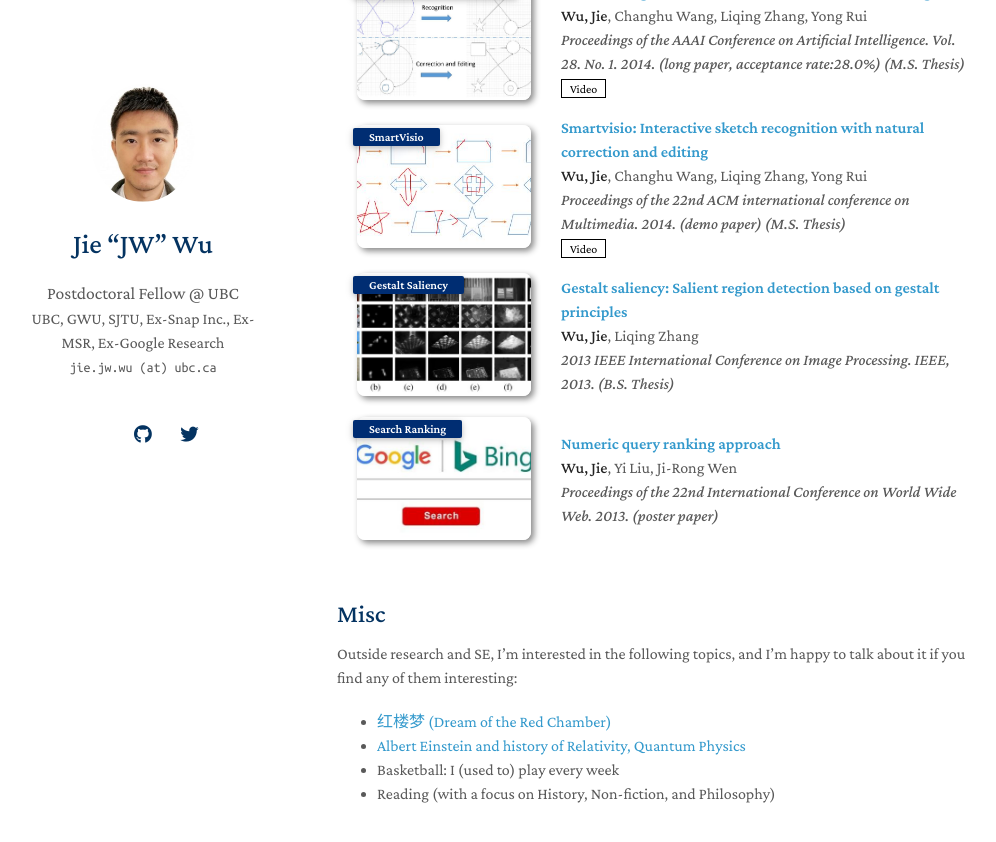
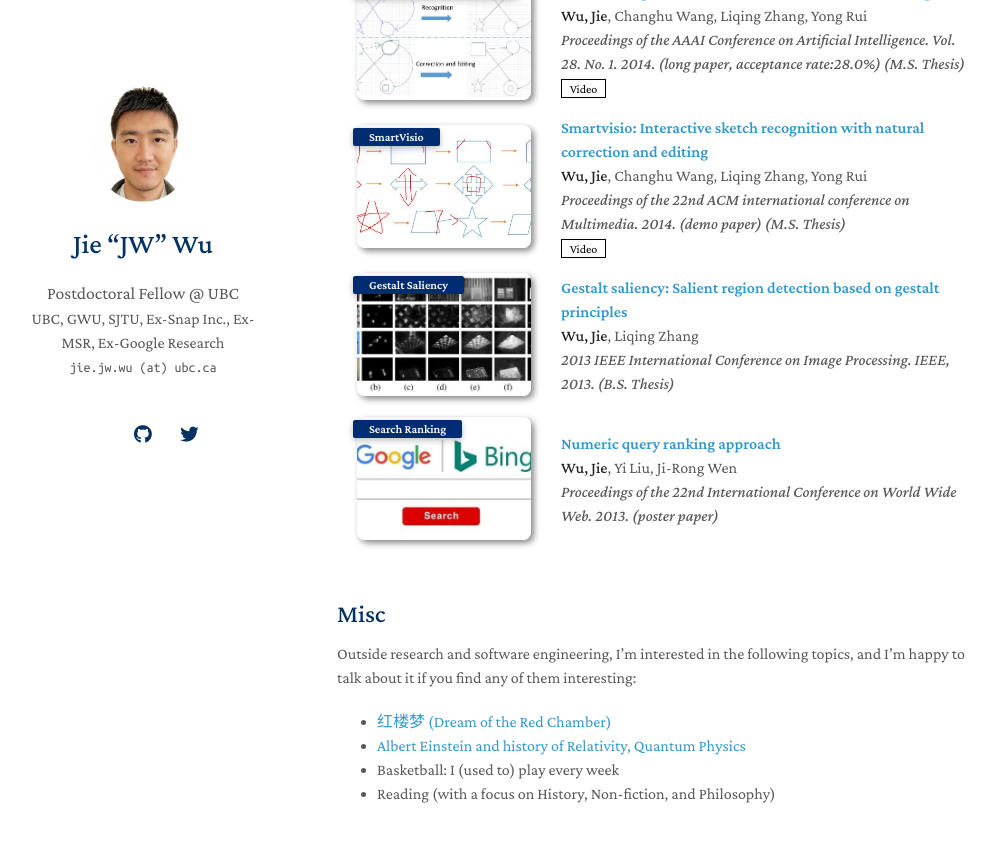
Before and after one commit to yaoyao-liu/minimal-light, a Jekyll site: the page built from index.md, in a window 1280 px wide and 900 px high, scrolled down 2687 px. Shown: the top 842 px of the window, without its empty margins (133-1129 px from the left). Built offline with Jekyll 4.4.1, drawn with Linux system fonts in a browser that asks for light colours; nearby versions of some CDN libraries; a style sheet for code colours, icons or effects is not loaded; our own code applies the rules of GitHub Pages for plain Markdown files.

Commit message:
Update index.md

```diff
--- a/index.md
+++ b/index.md
@@ -31,7 +31,7 @@ I develop new approaches to simplify the complicated, time-consuming, and someti
 {% include_relative _includes/publications.md %}
 
 ## Misc
-Outside research and SE, I'm interested in the following topics, and I'm happy to talk about it if you find any of them interesting:
+Outside research and software engineering, I'm interested in the following topics, and I'm happy to talk about it if you find any of them interesting:
 - [红楼梦 (Dream of the Red Chamber)](https://en.wikipedia.org/wiki/Dream_of_the_Red_Chamber)
 - [Albert Einstein and history of Relativity, Quantum Physics](https://en.wikipedia.org/wiki/Albert_Einstein)
 - Basketball: I (used to) play every week
```
